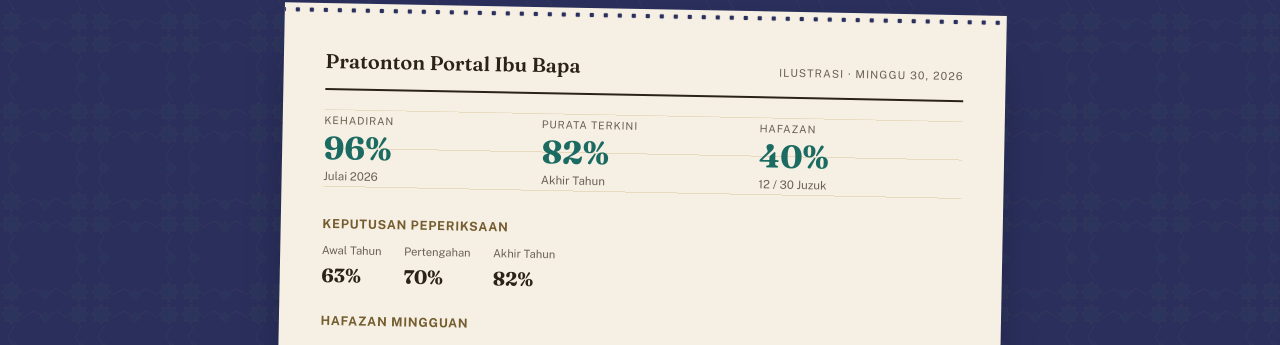
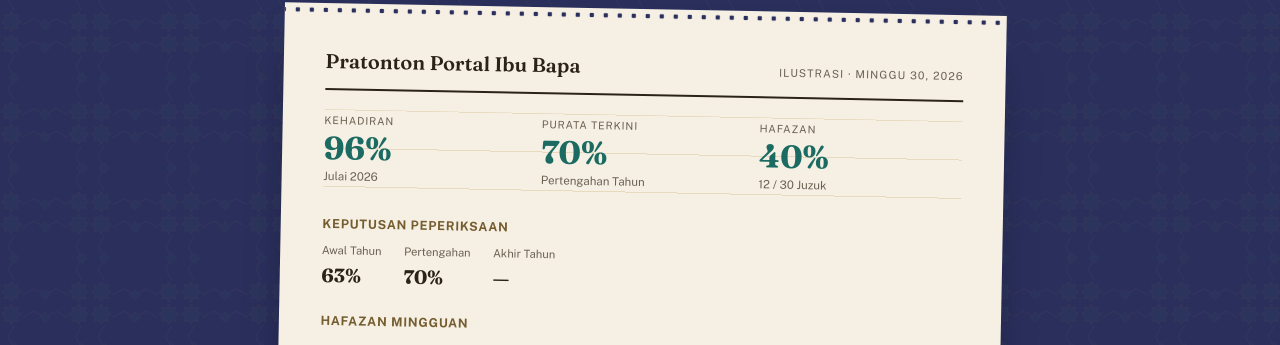
Before and after one commit to AMD-007/maxilmu, a plain HTML site: page public/index.html in a window 1280 px wide. Shown: the part 2874-3219 px from the top of the page. Drawn offline with nearby package versions, Linux system fonts and the light colour scheme.

Commit message:
L2: ledger preview consistent with July (Minggu 30)
Purata Terkini now Pertengahan Tahun 70%; Akhir Tahun shows — since
that sitting hasn't happened by July.

Co-Authored-By: Claude Opus 5.5 <noreply@anthropic.com>

```diff
--- a/public/index.html
+++ b/public/index.html
@@ -150,7 +150,7 @@
 
       <div class="stat-grid" aria-hidden="true">
         <div class="stat-tile"><span class="stat-tile__label">Kehadiran</span><div class="stat-tile__value">96%</div><p class="stat-tile__sub">Julai 2026</p></div>
-        <div class="stat-tile"><span class="stat-tile__label">Purata Terkini</span><div class="stat-tile__value">82%</div><p class="stat-tile__sub">Akhir Tahun</p></div>
+        <div class="stat-tile"><span class="stat-tile__label">Purata Terkini</span><div class="stat-tile__value">70%</div><p class="stat-tile__sub">Pertengahan Tahun</p></div>
         <div class="stat-tile"><span class="stat-tile__label">Hafazan</span><div class="stat-tile__value">40%</div><p class="stat-tile__sub">12 / 30 Juzuk</p></div>
       </div>
 
@@ -158,7 +158,7 @@
       <div class="report__exams" aria-hidden="true">
         <div class="report__exam"><span class="report__exam-label">Awal Tahun</span><span class="report__exam-value">63%</span></div>
         <div class="report__exam"><span class="report__exam-label">Pertengahan</span><span class="report__exam-value">70%</span></div>
-        <div class="report__exam"><span class="report__exam-label">Akhir Tahun</span><span class="report__exam-value">82%</span></div>
+        <div class="report__exam"><span class="report__exam-label">Akhir Tahun</span><span class="report__exam-value">—</span></div>
       </div>
 
       <h4>Hafazan Mingguan</h4>
```
